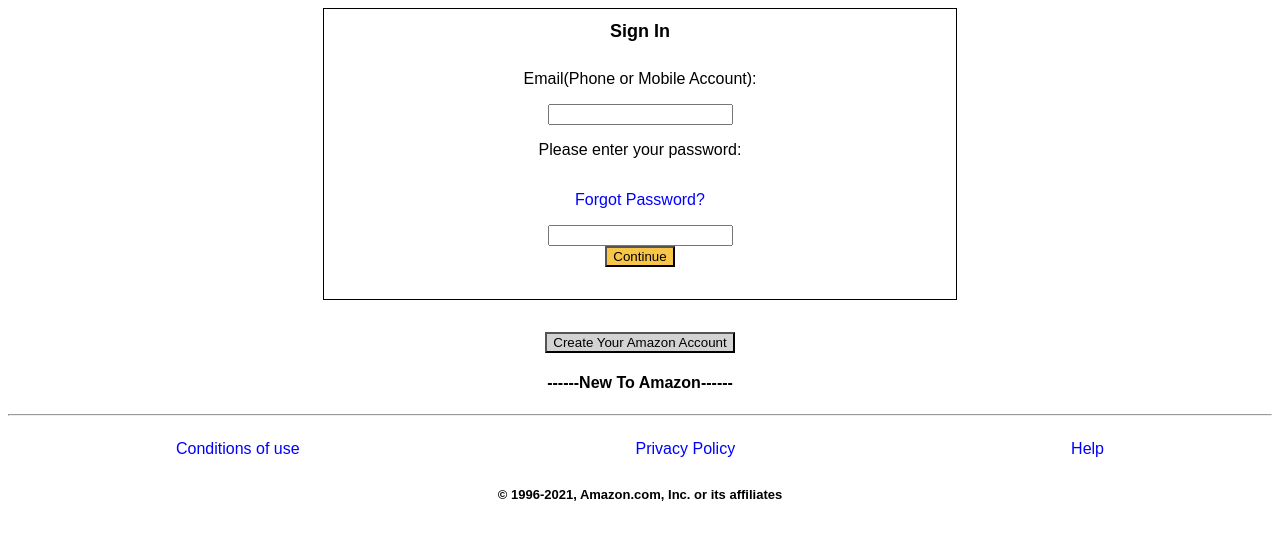
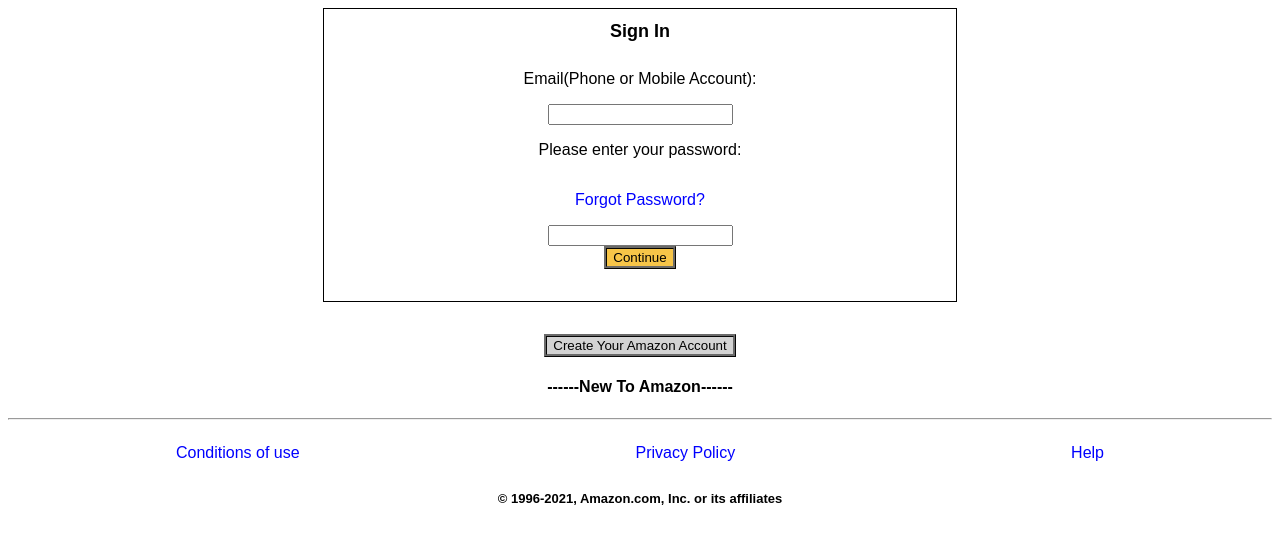
Before and after one commit to octocat/Hello-World, a PHP site: page /amazon.html in a window 1280 px wide. Shown: the top 544 px of the page. Run offline with PHP 8.4, Linux system fonts and the light colour scheme.

Commit message:
alright this is my last one

```diff
--- a/amazon.css
+++ b/amazon.css
@@ -26,6 +26,7 @@
 
 button {
     background-color:#F7C548;
+    border: rgba(20, 20, 20, 0.973) ridge;
 
 }
 
@@ -66,6 +67,7 @@
 
 h1 {
     font-size: large;
+    font-style: bold;
 }
 
 /* Still not sure why my justify-content is not working, will follow up in class */
```
